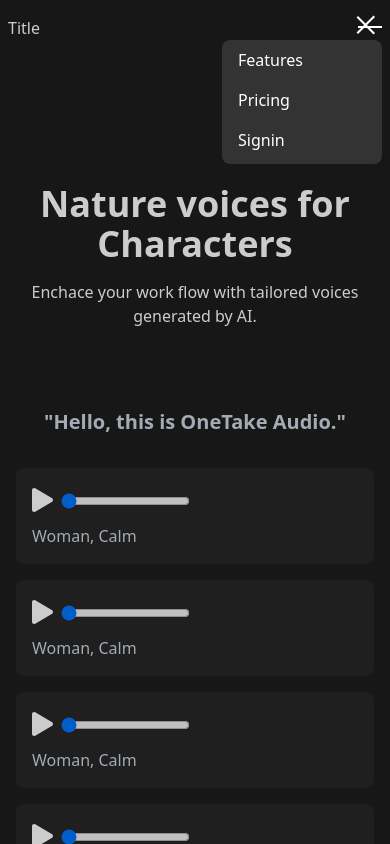
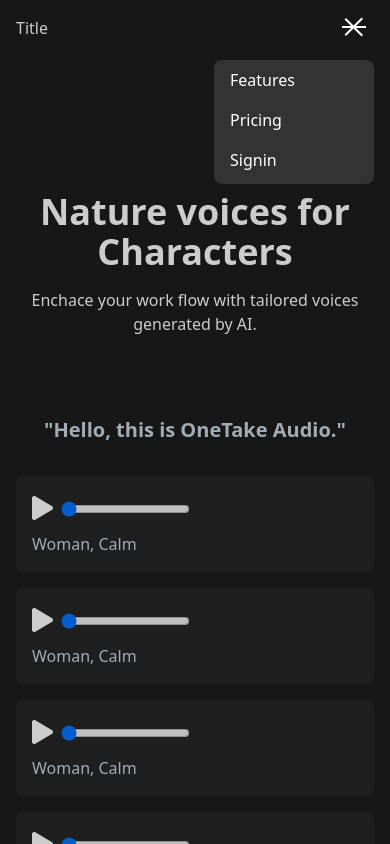
Before and after one commit to williamstyronejr/audiotake1, a React (Vite) app in the folder web/: page / in a window 390 px wide. Shown: the top 844 px of the page. Built offline with nearby package versions, Linux system fonts and the light colour scheme.

Commit message:
Updated styling

```diff
--- a/web/index.html
+++ b/web/index.html
@@ -12,7 +12,7 @@
     <title>One Take</title>
   </head>
   <body>
-    <div id="root"></div>
+    <div class="max-w-7xl mx-auto" id="root"></div>
     <script type="module" src="/src/main.tsx"></script>
   </body>
 </html>
--- a/web/src/index.css
+++ b/web/src/index.css
@@ -3,8 +3,7 @@
 @tailwind utilities;
 
 html,
-body,
-#root {
+body {
   width: 100%;
   height: 100%;
   margin: 0;
@@ -16,4 +15,6 @@
 #root {
   display: flex;
   flex-flow: column nowrap;
+  width: 100%;
+  height: 100%;
 }
--- a/web/src/main.tsx
+++ b/web/src/main.tsx
@@ -1,4 +1,4 @@
-import React, { useRef, useState } from "react";
+import React, { useEffect, useRef, useState } from "react";
 import ReactDOM from "react-dom/client";
 import App from "./App";
 import "./index.css";
@@ -16,7 +16,7 @@
   list,
   heading,
 }: {
-  list: Array<any>;
+  list: Array<{ text: string; to: string }>;
   heading: string;
 }) => (
   <div className="">
@@ -24,7 +24,7 @@
 
     <div className="">
       {list.map((item) => (
-        <a className="font-light" href={item.to}>
+        <a className="font-light" key={`link-${item.text}`} href={item.to}>
           {item.text}
         </a>
       ))}
@@ -36,43 +36,57 @@
   const ref = useRef<HTMLDivElement | null>(null);
   const [visible, setVisible] = useState(true);
 
+  useEffect(() => {
+    const eventHandler = (evt: KeyboardEvent) => {
+      if (evt.key === "Escape") setVisible(false);
+    };
+
+    document.addEventListener("keyup", eventHandler);
+    return () => {
+      document.removeEventListener("keyup", eventHandler);
+    };
+  }, []);
+
   return (
-    <nav className={`relative`}>
+    <nav className="relative">
       <div
         className={`${
-          visible ? "" : "hidden"
+          visible ? "block" : "hidden"
         } md:hidden h-screen w-screen fixed z-10 right-0 top-0 bg-black/20`}
         onClick={() => setVisible(false)}
       />
+
+      <div className="rounded-full px-2 py-2 -mt-2 hover:bg-white/20 transition-colors">
         <button
-        className="md:hidden relative z-40 w-6"
           type="button"
+          aria-label="menu"
           onClick={() => setVisible((old) => !old)}
-        aria-label="menu"
+          className="md:hidden relative z-40 w-6 outline-none"
         >
           <span
             className={`block h-0.5 w-full bg-white transition-transform origin-top-left ${
-            visible ? "rotate-45 -translate-y-1" : ""
+              visible ? "rotate-45 -translate-y-0.5 translate-x-1" : ""
             }`}
-        ></span>
+          />
           <span
             className={`block h-0.5 w-full ${
               visible ? "w-0" : "w-full"
             } bg-white my-1 transition-width`}
-        ></span>
+          />
           <span
             className={`block h-0.5 w-full bg-white transition-transform origin-bottom-left ${
-            visible ? "-rotate-45" : ""
+              visible ? "-rotate-45 translate-x-1 translate-y-0.5" : ""
             }`}
-        ></span>
+          />
         </button>
+      </div>
 
       <ul
         className={`${
           visible
-            ? "absolute z-20 right-0 bg-nav-menu px-2 pt-1 w-40 rounded-lg "
+            ? "absolute z-20 mt-3 right-0 bg-nav-menu px-2 pt-1 w-40 rounded-lg"
             : "hidden"
-        } md:flex flex-row flex-nowrap md:bg-transparent md:p-0 md:w-auto md:rounded-none`}
+        } md:flex flex-row flex-nowrap md:bg-transparent md:p-0 md:mt-0 md:w-auto md:rounded-none`}
       >
         <NavLink to="/features" text="Features" />
         <NavLink to="/pricing" text="Pricing" />
@@ -84,7 +98,7 @@
 
 ReactDOM.createRoot(document.getElementById("root") as HTMLElement).render(
   <React.StrictMode>
-    <header className="flex flex-row flex-nowrap justify-between py-4 px-2 max-w-7xl">
+    <header className="flex flex-row flex-nowrap justify-between p-4">
       <div className="">Title</div>
       <Nav />
     </header>
```
Lines whose indentation alone changed are shown as unchanged.
